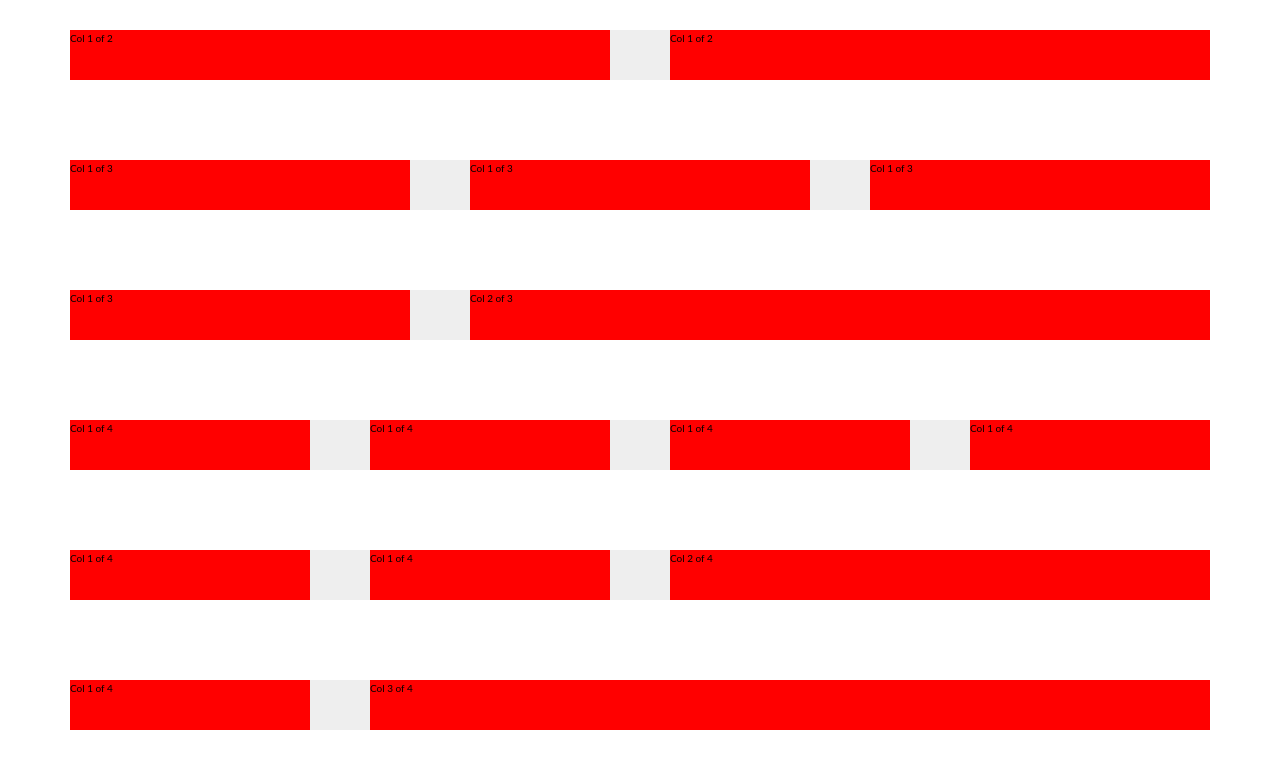
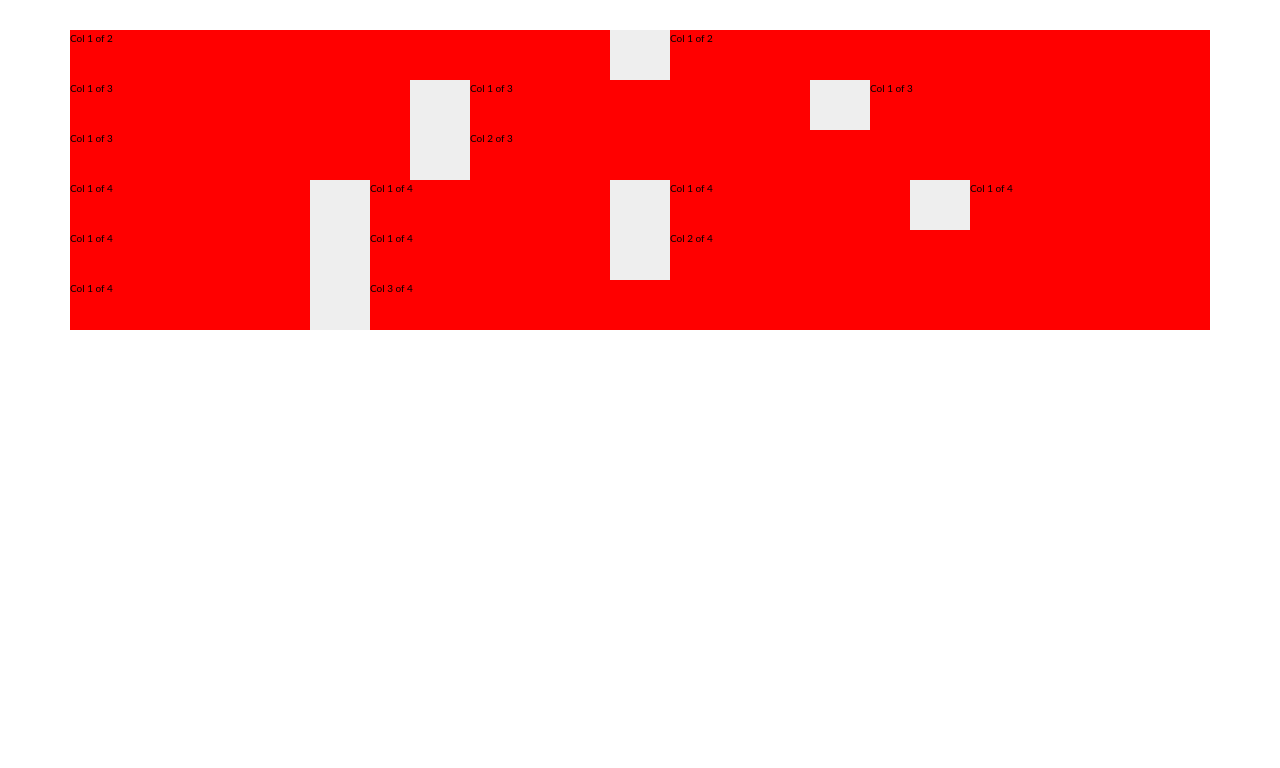
Before and after one commit to jamesreantillo/grid_system, a website: page index.html in a window 1280 px wide. Drawn offline with nearby package versions, Linux system fonts and the light colour scheme; files that its build step writes are made by us from their sources.

Commit message:
removed margin-bottom: $gutter-vertical

```diff
--- a/sass/sass.scss
+++ b/sass/sass.scss
@@ -34,7 +34,6 @@ body {
   max-width: $grid-width;
   background-color: #eee;
   margin: 0 auto;
-  margin-bottom: $gutter-vertical;
   @include clearfix;
 
   &:last-child {
```
